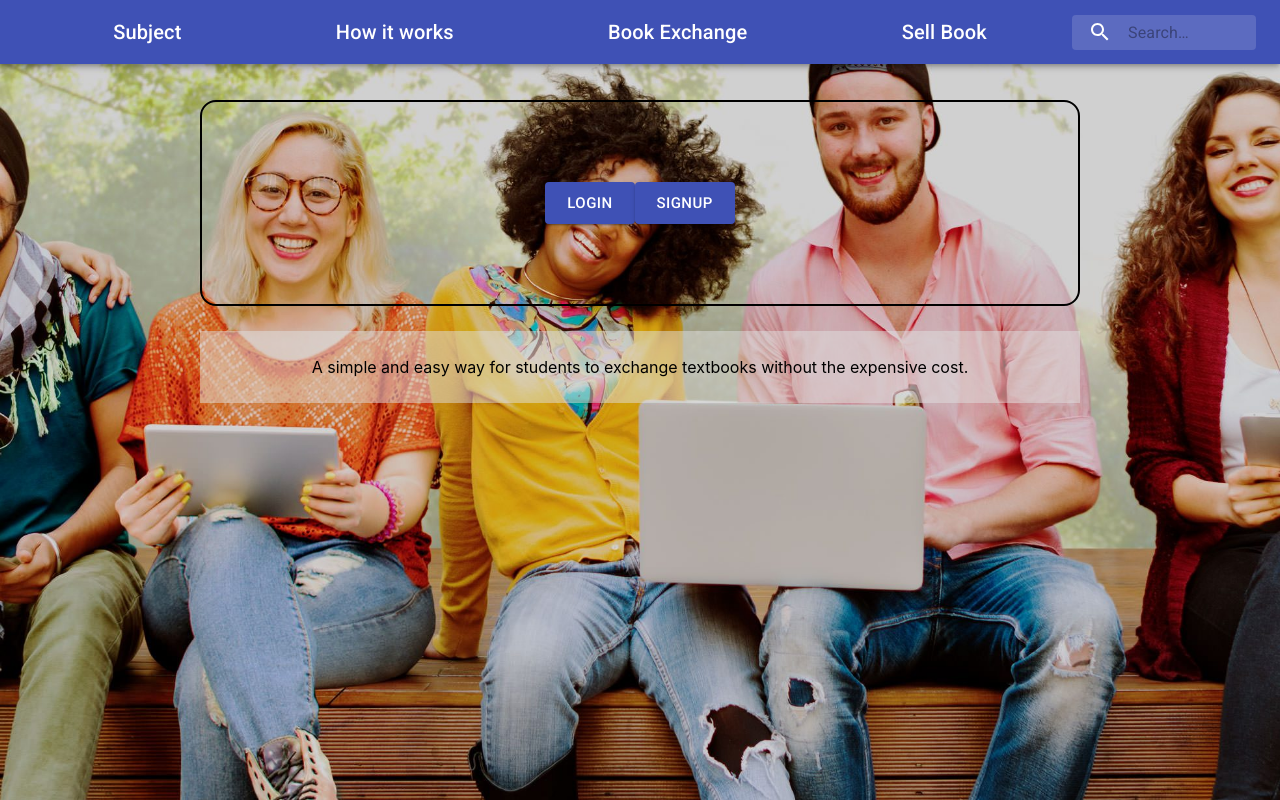
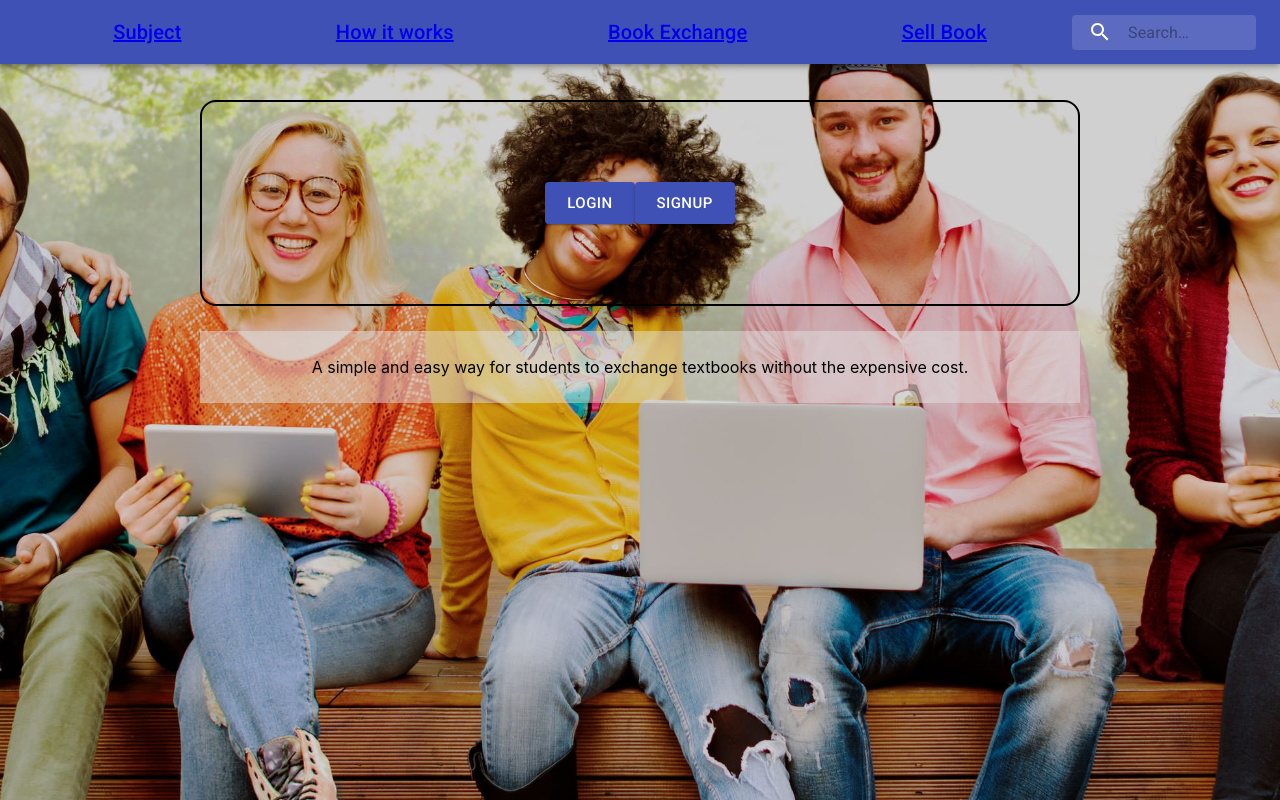
Before and after one commit to maurafortino/project-3, a React (Create React App) app in the folder client/: page / in a window 1280 px wide. Shown: the top 800 px of the page. Built offline with nearby package versions, Linux system fonts and the light colour scheme.

Commit message:
added code to make links for the pages

```diff
--- a/client/package.json
+++ b/client/package.json
@@ -10,6 +10,7 @@
     "@testing-library/user-event": "^7.2.1",
     "react": "^16.12.0",
     "react-dom": "^16.12.0",
+    "react-router-dom": "^5.1.2",
     "react-scripts": "3.3.0"
   },
   "scripts": {
--- a/client/src/App.js
+++ b/client/src/App.js
@@ -1,11 +1,22 @@
 import React from 'react';
 import './App.css';
-import Home from "./pages/Home/Home"
+import SearchAppBar from "./components/Navbar";
+import {
+  Route,
+  HashRouter
+} from "react-router-dom";
+import Home from "./pages/Home/Home";
 
 function App() {
   return (
     <div className="App">
-      <Home />
+      <HashRouter>
+         <SearchAppBar />
+      <div className="content">
+       <Route exact path="/" component={Home}></Route>
+      </div>
+      </HashRouter>
+
     </div>
   );
 }
--- a/client/src/components/Navbar/index.js
+++ b/client/src/components/Navbar/index.js
@@ -6,6 +6,7 @@ import Typography from '@material-ui/core/Typography';
 import InputBase from '@material-ui/core/InputBase';
 import { fade, makeStyles } from '@material-ui/core/styles';
 import SearchIcon from '@material-ui/icons/Search';
+import { NavLink} from "react-router-dom";
 
 
 const useStyles = makeStyles(theme => ({
@@ -75,17 +76,17 @@ export default function SearchAppBar() {
           >
             </IconButton>
           <Typography className={classes.title} variant="h6" noWrap>
-            Subject
+            <NavLink to="/subject">Subject</NavLink>
           </Typography>
           <Typography className={classes.title} variant="h6" noWrap>
-            How it works
+            <NavLink to="/howitworks"> How it works</NavLink>
           </Typography>
           <Typography className={classes.title} variant="h6" noWrap>
-            Book Exchange
+            <NavLink to="/">Book Exchange</NavLink>
           </Typography>
 
           <Typography className={classes.title} variant="h6" noWrap>
-            Sell Book
+            <NavLink to="/sellbook">Sell Book</NavLink>
           </Typography>
           <div className={classes.search}>
             <div className={classes.searchIcon}>
--- a/client/src/pages/Home/Home.js
+++ b/client/src/pages/Home/Home.js
@@ -1,13 +1,11 @@
 import React, { Component } from "react";
 import Button from '@material-ui/core/Button';
-import SearchAppBar from "../../components/Navbar"
 import "./home.css"
 
 class Home extends Component {
     render() {
         return (
             <div>
-                <SearchAppBar/>
                 <div className="container-fluid">
                     <div className="buttons-div">
                         <Button size="large" variant="contained" color="primary" href="#contained-buttons"> Login </Button>
```
Also changed, not shown: 1 other file (tests, documents, lock files or other folders).
